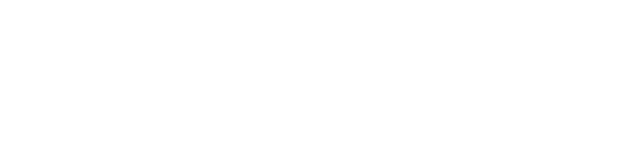
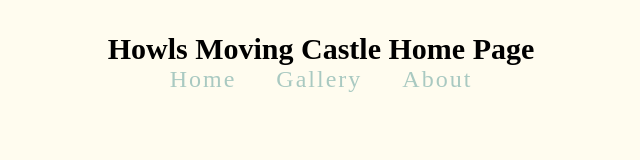
Before and after one commit to Stayl045/cpnt260-a4, a plain HTML site: page index.html in a window 1280 px wide. Shown: the whole page, without its empty margins (319-959 px from the left). Drawn offline with Linux system fonts and the light colour scheme.

Commit message:
added navigation styling

```diff
--- a/css/main.css
+++ b/css/main.css
@@ -0,0 +1,36 @@
+header {
+  display: flex;
+  flex-direction: column;
+  justify-content: center;
+  align-items: center;
+  margin: 2rem 0 4rem 0;
+  width: 100%;
+  text-align: center;
+}
+
+nav {
+  display: flex;
+  justify-content: space-evenly;
+  opacity: 0.7;
+  width: 100%;
+}
+
+nav ul {
+  display: flex;
+  flex-wrap: wrap;
+  flex-direction: row;
+  justify-content: center;
+}
+
+li a {
+  justify-content: space-evenly;
+  color: #85b4ae;
+  letter-spacing: 2px;
+  font-size: 24px;
+  padding: 20px;
+  margin-top: 5px;
+}
+
+h1 {
+  font-size: 30px;
+}
--- a/css/reset.css
+++ b/css/reset.css
@@ -0,0 +1,12 @@
+* {
+  margin: 0;
+  padding: 0;
+  text-decoration: none;
+  list-style: none;
+  box-sizing: border-box;
+}
+
+body {
+  margin: 0;
+  background-color: #fffcef;
+}
--- a/index.html
+++ b/index.html
@@ -5,11 +5,29 @@
   <meta http-equiv="X-UA-Compatible" content="IE=edge">
   <meta name="viewport" content="width=device-width, initial-scale=1.0">
   <title>Howls Moving Caslte Home Page</title>
-  <link rel="stylesheet" href="../css/main.css">
-  <link rel="stylesheet" href="../css/reset.css">
-  <link rel="stylesheet" href="../css/utilities.css">
+  <link rel="stylesheet" href="../cpnt260-a4/css/main.css">
+  <link rel="stylesheet" href="../cpnt260-a4/css/reset.css">
+  <link rel="stylesheet" href="../cpnt260-a4/css/utilities.css">
 </head>
+
+<header>
+  <section class="nav-container">
+    <h1>Howls Moving Castle Home Page</h1>
+    <nav>
+    <ul>
+      <li><a href="#">Home</a></li>
+      <li><a href="#">Gallery</a></li>
+      <li><a href="#">About</a></li>
+    </ul>
+  </nav>
+  </section>
+</header>
+
 <body>
+
+  <section>
+    <h2></h2>
+  </section>
 
 </body>
 </html>
```
